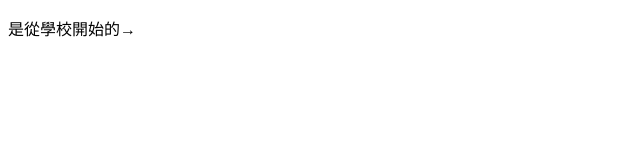
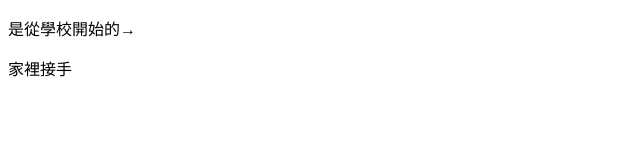
Before and after one commit to wedcher/shool, a plain HTML site: page index.Html in a window 1280 px wide. Shown: the whole page, without its empty margins (0-640 px from the left). Drawn offline with Linux system fonts and the light colour scheme.

Commit message:
家裡接手

```diff
--- a/index.Html
+++ b/index.Html
@@ -7,6 +7,6 @@
 </head>
 <body>
     <p>是從學校開始的→</p>
-
+    <p>家裡接手</p>
 </body>
 </html>
```
